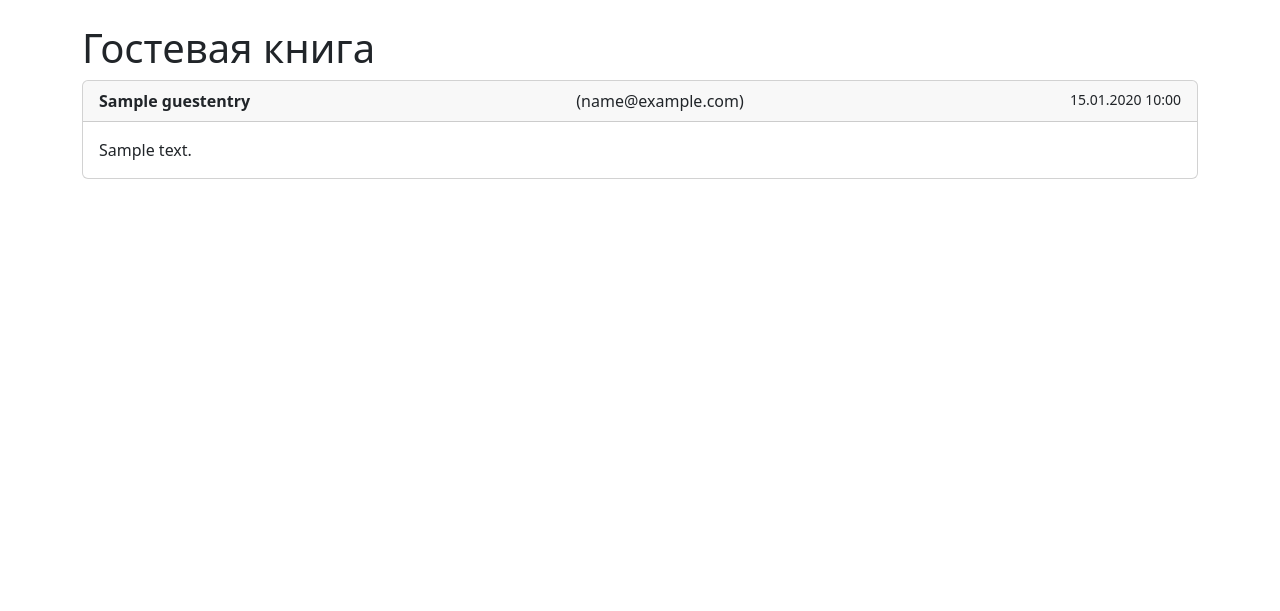
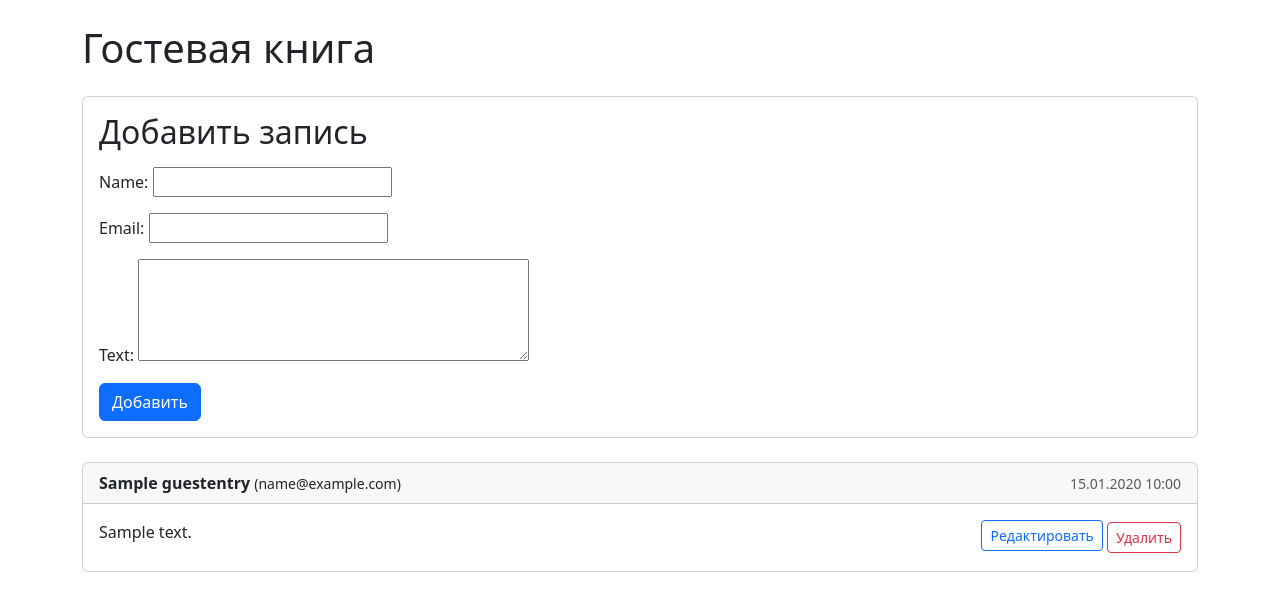
Before and after one commit to KREVETk/exam_7_arnat_asanov, a Django app: template guestbook/templates/guestbook/index.html in a window 1280 px wide. Shown: the top 611 px of the page. Run offline with Django 5.2, Linux system fonts and the light colour scheme; the template is opened without the code that fills it: values that come from a table or form of the project are taken from there, others are empty; tables that the repository leaves empty hold one stand-in row (values such as "Sample post").

Commit message:
add/edit form on main

```diff
--- /dev/null
+++ b/guestbook/forms.py
@@ -0,0 +1,10 @@
+from django import forms
+from .models import GuestEntry
+
+class GuestEntryForm(forms.ModelForm):
+    class Meta:
+        model = GuestEntry
+        fields = ['name', 'email', 'text']
+        widgets = {
+            'text': forms.Textarea(attrs={'rows': 4}),
+        }
--- /dev/null
+++ b/guestbook/templates/guestbook/entry_form.html
@@ -0,0 +1,5 @@
+<form method="post" action="{% url 'add_entry' %}">
+  {% csrf_token %}
+  {{ form.as_p }}
+  <button type="submit" class="btn btn-primary">Добавить</button>
+</form>
--- a/guestbook/templates/guestbook/index.html
+++ b/guestbook/templates/guestbook/index.html
@@ -1,18 +1,29 @@
 {% extends 'base.html' %}
-
 {% block title %}Гостевая книга{% endblock %}
 
 {% block content %}
-<h1>Гостевая книга</h1>
+<h1 class="mb-4">Гостевая книга</h1>
+<div class="card mb-4">
+  <div class="card-body">
+    <h2 class="card-title mb-3">Добавить запись</h2>
+    {% include "guestbook/entry_form.html" %}
+  </div>
+</div>
 
 {% for entry in entries %}
   <div class="card mb-3">
-    <div class="card-header d-flex justify-content-between">
-      <strong>{{ entry.name }}</strong> ({{ entry.email }})
-      <small>{{ entry.created_at|date:"d.m.Y H:i" }}</small>
+    <div class="card-header d-flex justify-content-between align-items-center">
+      <div>
+        <strong>{{ entry.name }}</strong> <small>({{ entry.email }})</small>
+      </div>
+      <small class="text-muted">{{ entry.created_at|date:"d.m.Y H:i" }}</small>
     </div>
-    <div class="card-body">
-      <p class="card-text">{{ entry.text }}</p>
+    <div class="card-body d-flex justify-content-between align-items-start">
+      <p class="card-text mb-0">{{ entry.text }}</p>
+      <div class="ms-3">
+        <a href="{% url 'edit_entry' entry.pk %}" class="btn btn-sm btn-outline-primary mb-1">Редактировать</a>
+        <a href="{% url 'delete_entry' entry.pk %}" class="btn btn-sm btn-outline-danger">Удалить</a>
+      </div>
     </div>
   </div>
 {% empty %}
--- a/guestbook/urls.py
+++ b/guestbook/urls.py
@@ -1,6 +1,8 @@
 from django.urls import path
-from .views import index
+from .views import index, add_entry, edit_entry
 
 urlpatterns = [
     path('', index, name='index'),
+    path('add/', add_entry, name='add_entry'),
+    path('edit/<int:pk>/', edit_entry, name='edit_entry'),
 ]
```
Also changed, not shown: guestbook/templates/guestbook/edit_entry.html (added, +14 -0 lines), guestbook/views.py (+23 -1 lines).
